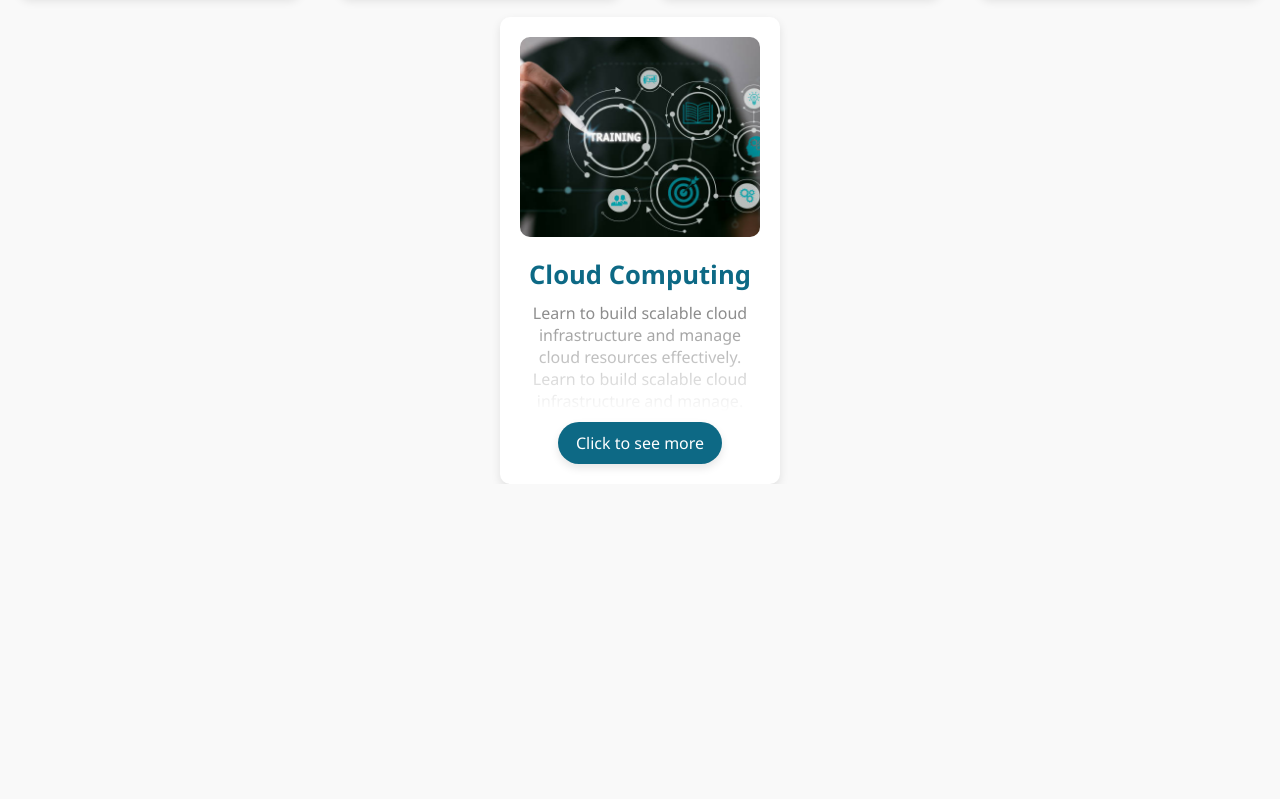
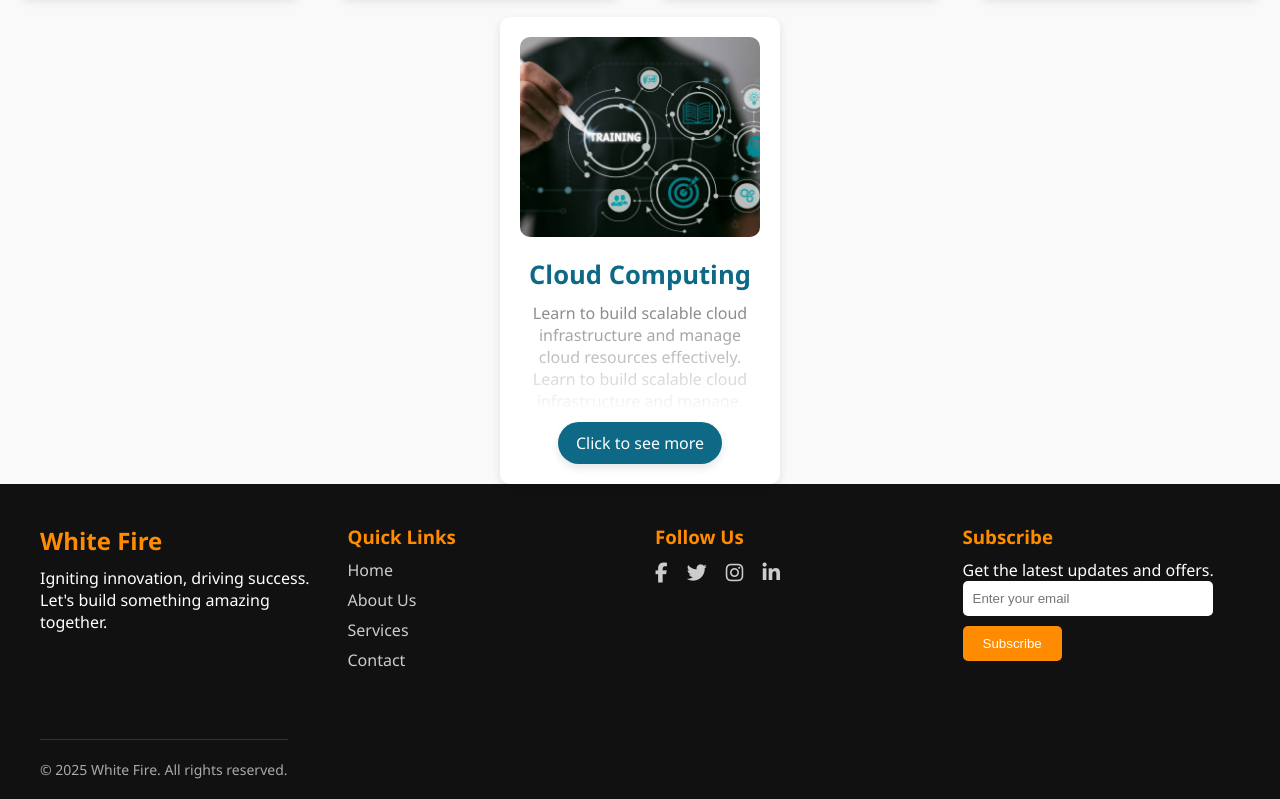
Before and after one commit to Vishnu14052002/white-fire-website, a plain HTML site: page other pages/courses.html in a window 1280 px wide. Shown: the part 1492-2291 px from the top of the page. Before the commit the page ends 1976 px from the top, so only its background shows below. Drawn offline with Linux system fonts and the light colour scheme; files whose address does not match are found by name.

```diff
--- a/other pages/courses.html
+++ b/other pages/courses.html
@@ -4,6 +4,7 @@
     <meta charset="UTF-8">
     <meta name="viewport" content="width=device-width, initial-scale=1.0">
     <link rel="stylesheet" href="other page style/courses.css">
+    <link rel="stylesheet" href="https://cdnjs.cloudflare.com/ajax/libs/font-awesome/6.5.0/css/all.min.css" />
     <title>Courses</title>
 </head>
 <body>
@@ -139,6 +140,56 @@
 
 
 
+      <footer class="footer">
+        <div class="footer_container">
+          <div class="footer_about">
+            <h2>White Fire</h2>
+            <p>Igniting innovation, driving success. Let's build something amazing together.</p>
+          </div>
+
+          <div class="footer_links">
+          <h3>Quick Links</h3>
+          <ul>
+            <li><a href="#">Home</a></li>
+            <li><a href="#">About Us</a></li>
+            <li><a href="#">Services</a></li>
+            <li><a href="#">Contact</a></li>
+          </ul>
+        </div>
+
+        <div class="footer_social">
+          <h3>Follow Us</h3>
+          <div class="social_icons">
+            <a href="#"><i class="fab fa-facebook-f"></i></a>
+            <a href="#"><i class="fab fa-twitter"></i></a>
+            <a href="#"><i class="fab fa-instagram"></i></a>
+            <a href="#"><i class="fab fa-linkedin-in"></i></a>
+          </div>
+        </div>
+
+        <div class="footer_newsletter">
+          <h3>Subscribe</h3>
+          <p>Get the latest updates and offers.</p>
+          <form>
+            <input type="email" placeholder="Enter your email" required />
+            <button type="submit">Subscribe</button>
+          </form>
+        </div>
+
+
+        <div class="footer_bottom">
+          <p>&copy; 2025 White Fire. All rights reserved.</p>
+        </div>
+
+
+        </div>
+      </footer>
+
+
+
+
+
+
 
 
 
--- a/other pages/other page style/courses.css
+++ b/other pages/other page style/courses.css
@@ -248,6 +248,122 @@
 
 
 
+  .footer {
+    background-color: #111;
+    color: #fff;
+    padding: 40px 20px 20px;
+    font-family: 'Segoe UI', sans-serif;
+  }
+
+  .footer_container {
+    display: flex;
+    flex-wrap: wrap;
+    justify-content: space-between;
+    gap: 30px;
+    max-width: 1200px;
+    margin: auto;
+  }
+
+  .footer_about,
+  .footer_links,
+  .footer_social,
+  .footer_newsletter {
+    flex: 1 1 220px;
+    min-width: 200px;
+  }
+
+  .footer h2,
+  .footer h3 {
+    margin-bottom: 10px;
+    color: #ff8c00;
+  }
+
+  .footer_links ul {
+    list-style: none;
+    padding: 0;
+  }
+
+  .footer_links li {
+    margin: 8px 0;
+  }
+
+  .footer_links a {
+    color: #ccc;
+    text-decoration: none;
+    transition: color 0.3s;
+  }
+
+  .footer_links a:hover {
+    color: #fff;
+  }
+
+  .social_icons a img {
+    width: 24px;
+    height: 24px;
+    margin-right: 10px;
+    filter: brightness(0.8);
+    transition: filter 0.3s;
+  }
+
+  .social_icons a {
+    font-size: 20px;
+    color: #ccc;
+    margin-right: 15px;
+    transition: color 0.3s;
+  }
+
+  .social_icons a:hover {
+    color: #ff8c00;
+  }
+
+  .footer_newsletter input[type="email"] {
+    padding: 10px;
+    width: 100%;
+    max-width: 250px;
+    margin-bottom: 10px;
+    border: none;
+    border-radius: 5px;
+  }
+
+  .footer_newsletter button {
+    padding: 10px 20px;
+    background-color: #ff8c00;
+    border: none;
+    color: white;
+    border-radius: 5px;
+    cursor: pointer;
+    transition: background 0.3s;
+  }
+
+  .footer_newsletter button:hover {
+    background-color: #ffa733;
+  }
+
+  .footer_bottom {
+    text-align: center;
+    margin-top: 30px;
+    padding-top: 20px;
+    border-top: 1px solid #333;
+    font-size: 14px;
+    color: #aaa;
+  }
+
+
+
+
+
+
+
+
+
+
+
+
+
+
+
+
+
 
 
 
```
